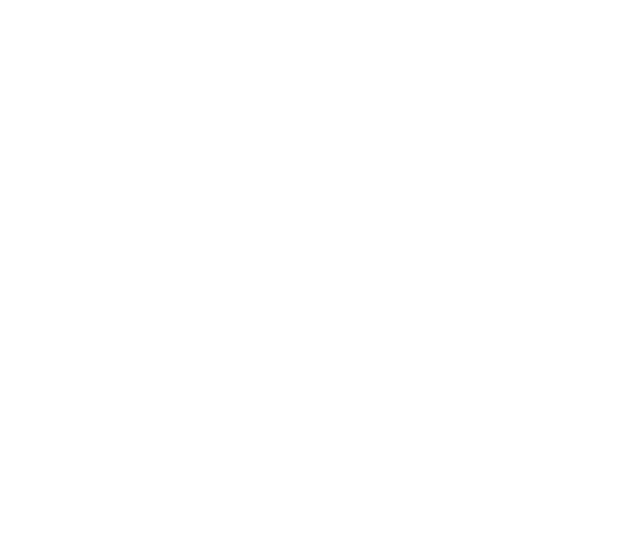
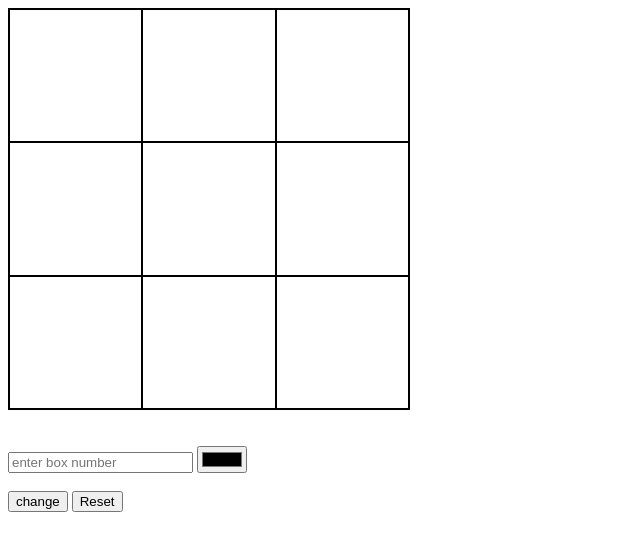
Before and after one commit to acciojob/Replit-Asian-Paints-Sagar-Kumar01, a website: page main.html in a window 1280 px wide. Shown: the whole page, without its empty margins (0-640 px from the left). Drawn offline with Linux system fonts and the light colour scheme.

Commit message:
created a submission

```diff
--- a/main.html
+++ b/main.html
@@ -8,6 +8,25 @@
 
 <body>
 	<!-- the entire body must be written by student -->
+	<div id="grid-container">
+		<div id="grid-item-1"></div>
+		<div id="grid-item-2"></div>
+		<div id="grid-item-3"></div>
+		<div id="grid-item-4"></div>
+		<div id="grid-item-5"></div>
+		<div id="grid-item-6"></div>
+		<div id="grid-item-7"></div>
+		<div id="grid-item-8"></div>
+		<div id="grid-item-9"></div>
+	</div>
+	<br>
+	<br>
+	<input id="block_id" placeholder="enter box number"></input>
+	<input id="colour_id" placeholder="chose color" type="color"></input>
+	<br>
+	<br>
+	<button id="change_button">change</button>
+	<button id="Reset">Reset</button>
     <script type="text/javascript" src="./script.js">
 </script>
 
--- a/script.js
+++ b/script.js
@@ -1 +1,10 @@
 //your JS code here. If required.
+
+let grid-container = document.getElementById("grid-container");
+let block_id = document.getElementById("block_id");
+let colour_id = document.getElementById("colour_id");
+let change_button = document.getElementById("change_button");
+let Reset = document.getElementById("Reset");
+
+change_button.addEventListener("click", function() {
+});
--- a/styles.css
+++ b/styles.css
@@ -1 +1,13 @@
 /*  your css code here. If applicable */
+#grid-container{
+	height:400px;
+	width:400px;
+	border:1px solid black;
+	display:grid;
+	grid-template-rows:1fr 1fr 1fr;
+	grid-template-columns:1fr 1fr 1fr;
+}
+
+#grid-container > div{
+	border:1px solid black;
+}
```
